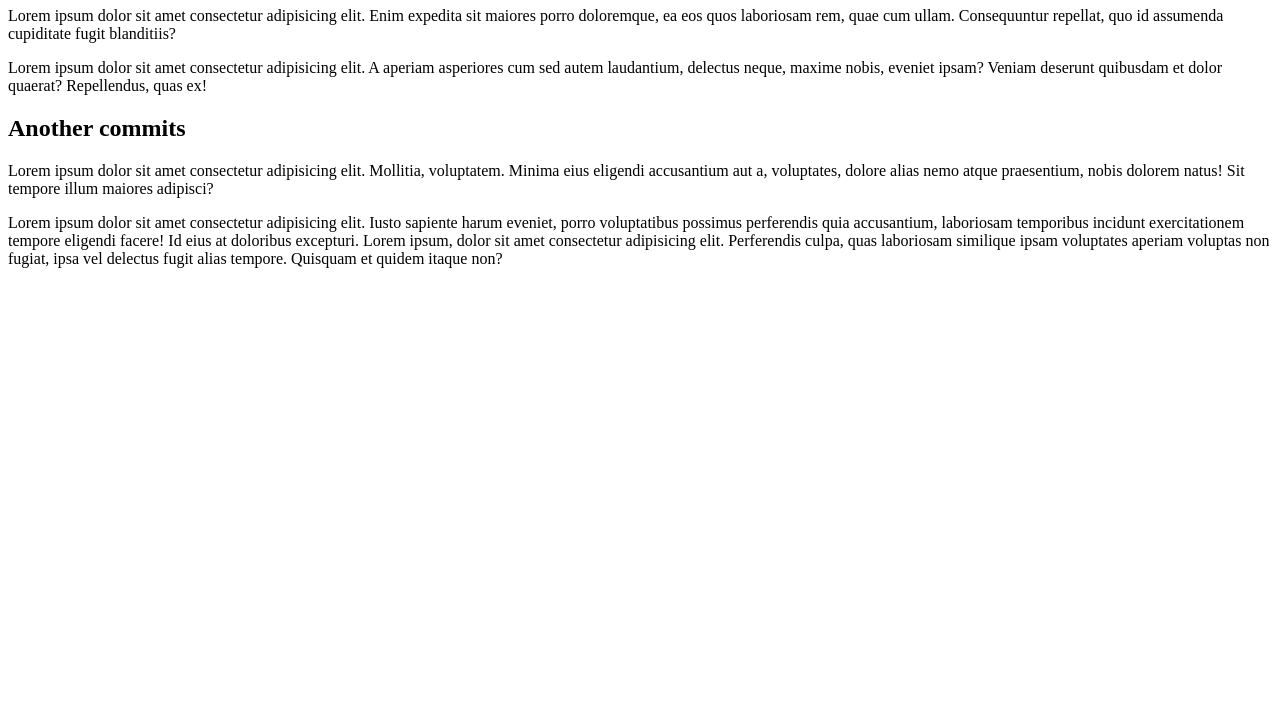
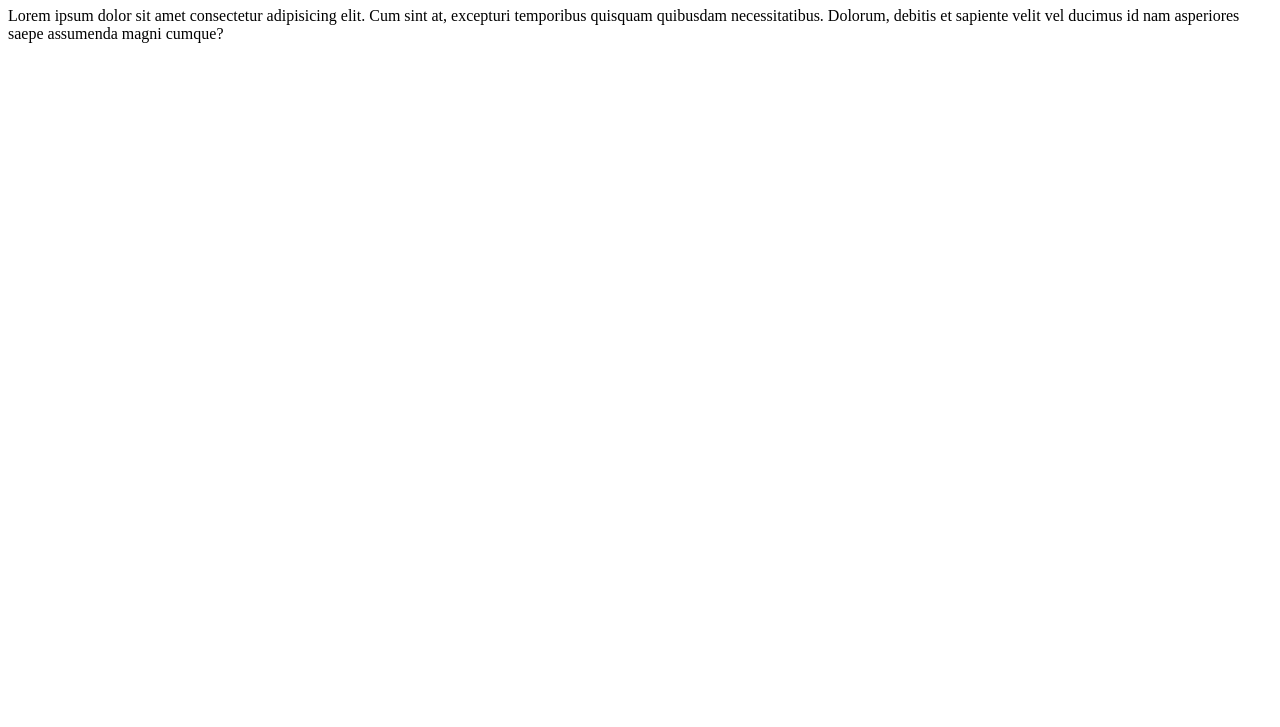
Before and after one commit to Ivo-17/sample_git, a plain HTML site: page index.html in a window 1280 px wide. Shown: the part 73-800 px from the top of the page. Drawn offline with Linux system fonts and the light colour scheme.

Commit message:
Update index.html

```diff
--- a/index.html
+++ b/index.html
@@ -10,28 +10,11 @@
 
     <body>
 
-        <h1>HelloWorld</h1>
-        <p>Lorem ipsum dolor sit amet consectetur adipisicing elit. Enim expedita sit maiores porro doloremque, ea eos
-            quos laboriosam rem, quae cum ullam. Consequuntur repellat, quo id assumenda cupiditate fugit blanditiis?
-        </p>
+        <h1>Sample Git</h1>
 
-        <p>Lorem ipsum dolor sit amet consectetur adipisicing elit. A aperiam asperiores cum sed autem laudantium,
-            delectus neque, maxime nobis, eveniet ipsam? Veniam deserunt quibusdam et dolor quaerat? Repellendus, quas
-            ex!</p>
-
-        <h2>Another commits</h2>
-
-        <p>Lorem ipsum dolor sit amet consectetur adipisicing elit. Mollitia, voluptatem. Minima eius eligendi
-            accusantium aut a, voluptates, dolore alias nemo atque praesentium, nobis dolorem natus! Sit tempore illum
-            maiores adipisci?</p>
-
-
-        <p>Lorem ipsum dolor sit amet consectetur adipisicing elit. Iusto sapiente harum eveniet, porro voluptatibus
-            possimus perferendis quia accusantium, laboriosam temporibus incidunt exercitationem tempore eligendi
-            facere! Id eius at doloribus excepturi.
-            Lorem ipsum, dolor sit amet consectetur adipisicing elit. Perferendis culpa, quas laboriosam similique ipsam
-            voluptates aperiam voluptas non fugiat, ipsa vel delectus fugit alias tempore. Quisquam et quidem itaque
-            non?</p>
+        <p>Lorem ipsum dolor sit amet consectetur adipisicing elit. Cum sint at, excepturi temporibus quisquam quibusdam
+            necessitatibus. Dolorum, debitis et sapiente velit vel ducimus id nam asperiores saepe assumenda magni
+            cumque?</p>
 
 
 
```
